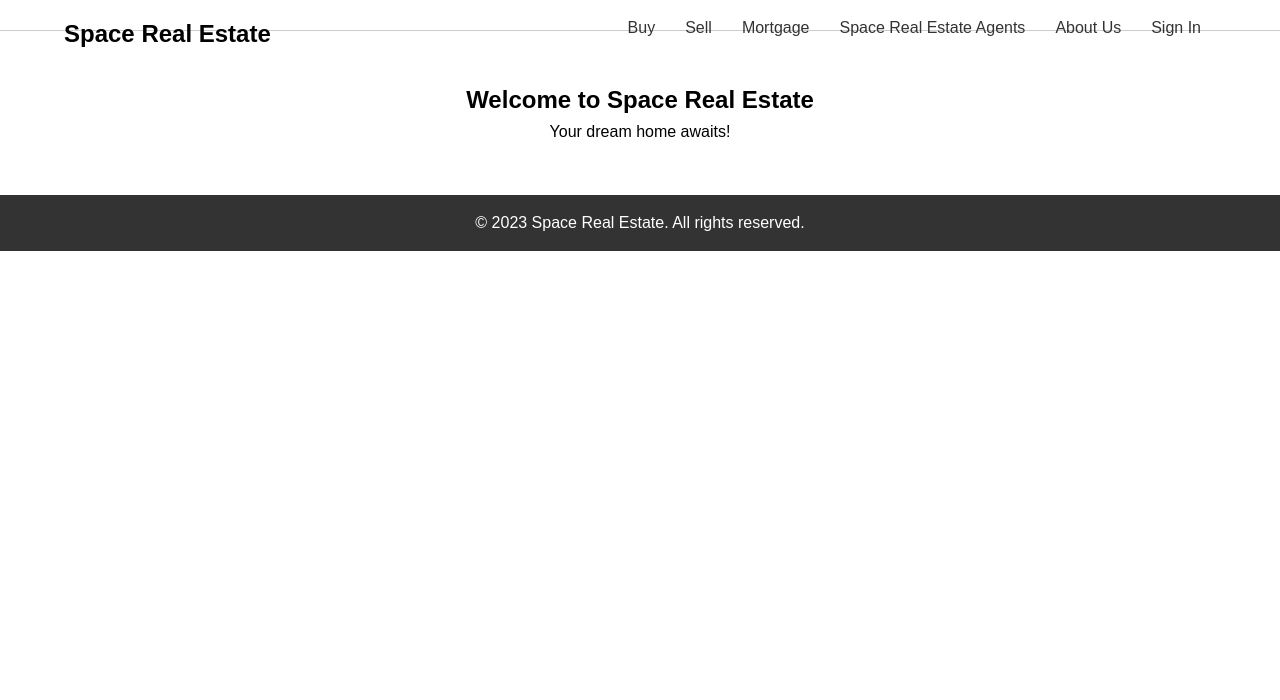
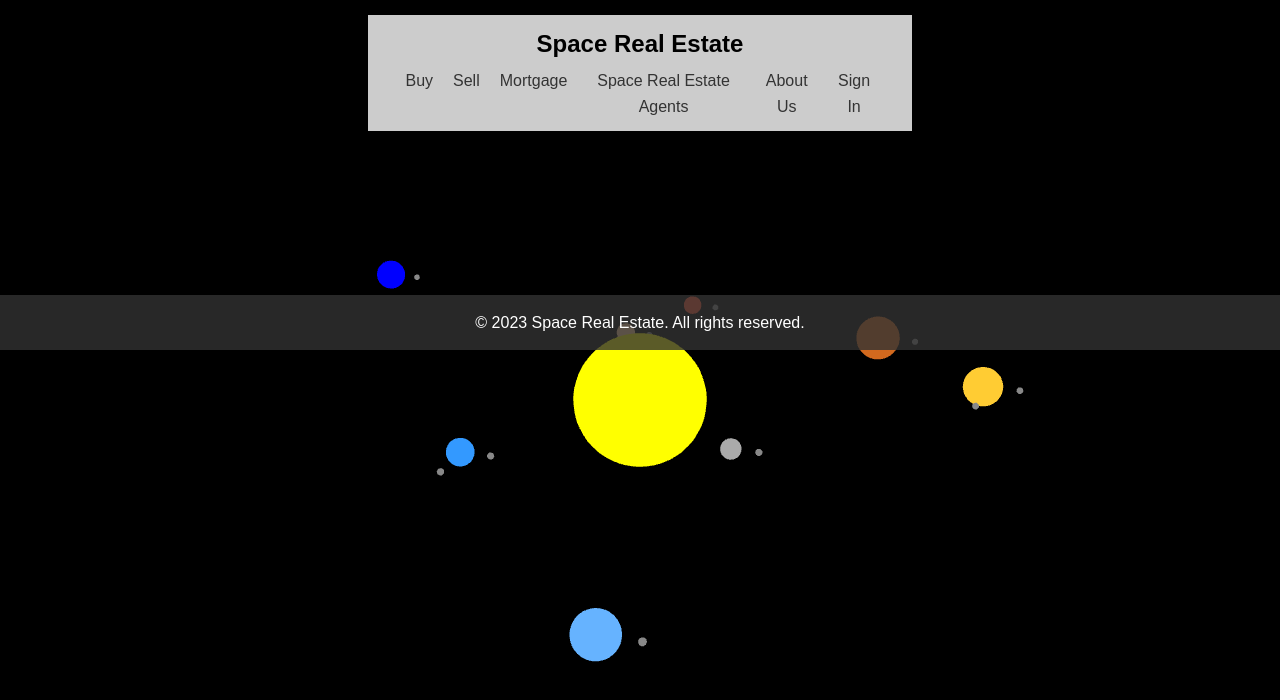
Before and after one commit to aryasomu/DAHacks2024, a website built with Vite: page index.html in a window 1280 px wide. Built offline with nearby package versions, Linux system fonts and the light colour scheme; animation ran at ten frames a second.

Commit message:
actual website test

```diff
--- a/index.html
+++ b/index.html
@@ -1,12 +1,54 @@
+<!--<!DOCTYPE html>-->
+<!--<html lang="en">-->
+<!--<head>-->
+<!--    <meta charset="utf-8">-->
+<!--    <meta name="viewport" content="width=device-width, initial-scale=1.0">-->
+<!--    <title>Space Real Estate</title>-->
+<!--    <style>-->
+<!--        body {-->
+<!--            margin: 0;-->
+<!--            overflow: hidden;-->
+<!--        }-->
+<!--        canvas {-->
+<!--            display: block;-->
+<!--            width: 100vw;-->
+<!--            height: 100vh;-->
+<!--        }-->
+<!--    </style>-->
+<!--</head>-->
+<!--<body>-->
+
+<!--&lt;!&ndash; Include the main JavaScript file that sets up the Three.js scene &ndash;&gt;-->
+<!--<script type="module" src="./main.js"></script>-->
+
+<!--</body>-->
+<!--</html>-->
+
 <!DOCTYPE html>
 <html lang="en">
 <head>
-  <meta charset="UTF-8">
+    <meta charset="utf-8">
     <meta name="viewport" content="width=device-width, initial-scale=1.0">
     <title>Space Real Estate</title>
-  <link rel="stylesheet" href="style.css"> <!-- Link to the CSS file -->
+    <link rel="stylesheet" href="style.css">
+    <style>
+        /* Fullscreen canvas for Three.js */
+        canvas {
+            display: block;
+            width: 100vw;
+            height: 100vh;
+            position: fixed;
+            top: 0;
+            left: 0;
+            z-index: -1; /* Places the canvas behind the UI */
+            pointer-events: auto; /* Allows interactions with the canvas */
+        }
+    </style>
 </head>
 <body>
+
+<!-- Full-Screen Navigation Section -->
+<div class="fullscreen-navigation">
     <header>
         <div class="container">
             <h1 class="logo">Space Real Estate</h1>
@@ -25,11 +67,16 @@
 
     <main>
         <h2>Welcome to Space Real Estate</h2>
-  <p>Your dream home awaits!</p>
+        <p>Your dream home awaits in the stars!</p>
     </main>
+</div>
 
+<!-- Footer -->
 <footer>
     <p>&copy; 2023 Space Real Estate. All rights reserved.</p>
 </footer>
+
+<script type="module" src="./main.js"></script>
+
 </body>
 </html>
--- a/style.css
+++ b/style.css
@@ -1,5 +1,4 @@
-/* styles.css */
-
+/* Reset styles for consistency */
 * {
     box-sizing: border-box;
     margin: 0;
@@ -17,50 +16,70 @@ body {
     margin: auto;
 }
 
+/* Header styling to fit content only */
 header {
-    background: #ffffff; /* White background */
-    padding: 15px 0;
-    border-bottom: 1px solid #ccc; /* Optional border for style */
+    background: rgba(255, 255, 255, 0.8); /* Semi-transparent white */
+    padding: 10px 0;
+    text-align: center;
+    border-bottom: 1px solid #ccc;
+    position: relative;
+    z-index: 1;
 }
 
+/* Reduce the header's height to fit content */
+.fullscreen-navigation {
+    display: flex;
+    flex-direction: column;
+    align-items: center;
+    justify-content: start;
+    min-height: auto;
+    padding-top: 15px;
+    pointer-events: none; /* Pass clicks through to the canvas */
+}
+
+/* Logo styling */
 .logo {
-    float: left;
     font-weight: bold;
     font-size: 24px;
 }
 
+/* Navigation styling */
 nav {
-    float: right;
+    margin-top: 5px;
 }
 
 .nav-options {
     list-style: none;
     display: flex;
+    justify-content: center;
 }
 
 .nav-options li {
-    margin: 0 15px; /* Space between options */
+    margin: 0 10px;
 }
 
 .nav-options li a {
     text-decoration: none;
-    color: #333; /* Dark gray color for text */
+    color: #333;
     font-weight: 500;
 }
 
 .nav-options li a:hover {
-    text-decoration: underline; /* Underline on hover */
+    text-decoration: underline;
 }
 
+/* Main content styling */
 main {
     text-align: center;
     padding: 50px 0;
+    pointer-events: auto; /* Allows interaction with main content */
 }
 
+/* Footer styling */
 footer {
-    background: #333;
+    background: rgba(51, 51, 51, 0.8);
     color: #fff;
     text-align: center;
     padding: 15px 0;
-    position: relative;
+    pointer-events: auto; /* Allows interaction with footer */
 }
```
Lines whose indentation alone changed are shown as unchanged.
